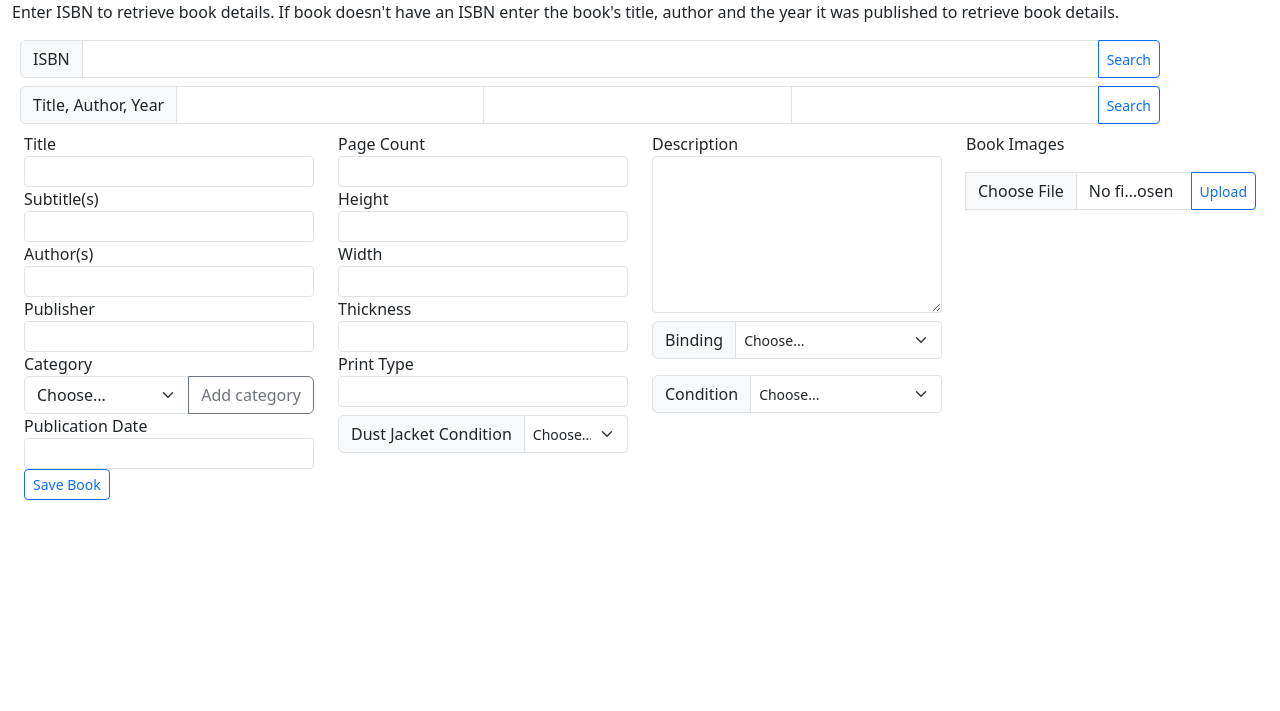
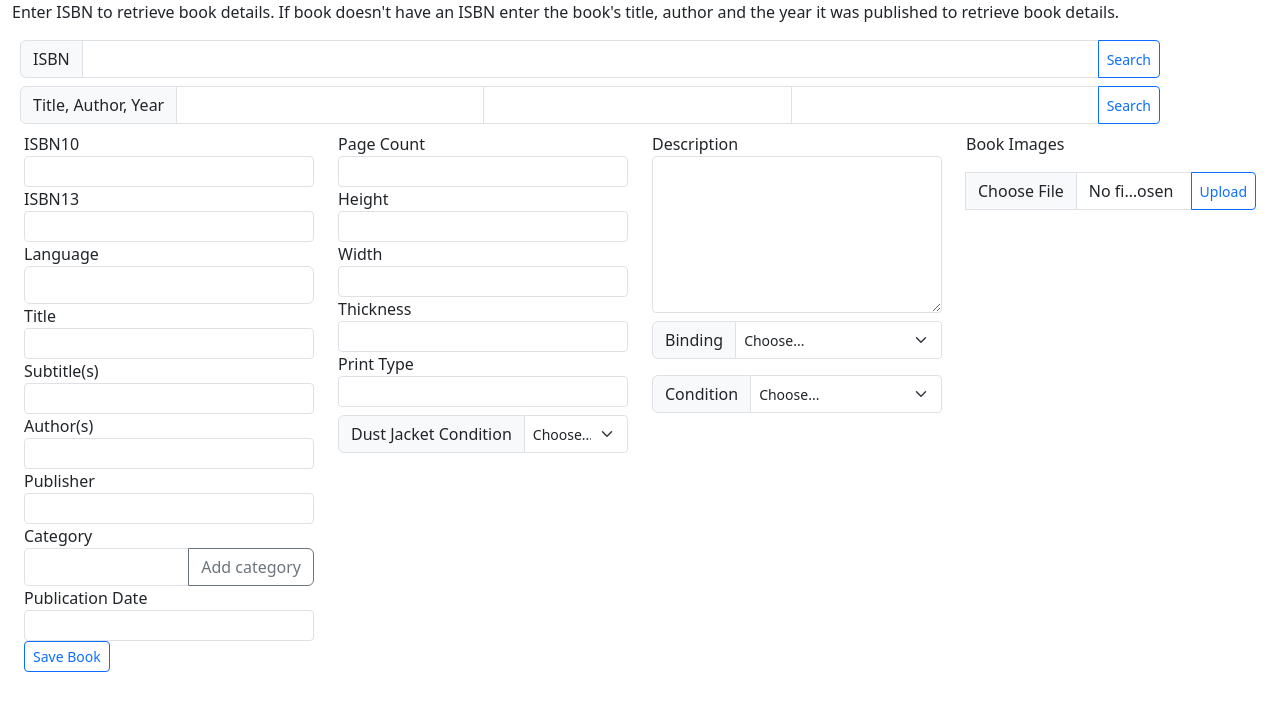
Before and after one commit to Strasseneck/HomelessBooks, a Django app: page /add_book in a window 1280 px wide. Shown: the part 56-767 px from the top of the page. Run offline with Django 4.2, Linux system fonts and the light colour scheme; data comes from the database, SQL or seed files in the repository; some libraries are stand-ins or nearby versions.

Commit message:
Fixed save book and save associated images

```diff
--- a/homelessbooks/books/models.py
+++ b/homelessbooks/books/models.py
@@ -2,6 +2,7 @@
 from django.core.validators import MinValueValidator
 
 class Book(models.Model):
+    bookid = models.CharField(max_length=8)
     isbn_10 = models.CharField(max_length=10)
     isbn_13 = models.CharField(max_length=13)
     title = models.CharField(max_length=750)
--- a/homelessbooks/books/static/books/styles.css
+++ b/homelessbooks/books/static/books/styles.css
@@ -8,12 +8,6 @@
     align-items: center;
 }
 
-#new-book-form {
-    display: flex;
-    flex-direction: column;
-    width: 40vw;
-    margin: 5vh;
-}
 #searches-container {
   margin-left: 0;
   padding: 0;
--- a/homelessbooks/books/templates/books/addbook.html
+++ b/homelessbooks/books/templates/books/addbook.html
@@ -28,11 +28,17 @@
   <!--new book form-->
   <div class="container-fluid" id="new-book-forms-container">
       <div class="mb-3">
-        <form name="new-book-form" formaction="{% url 'save_book' %}" method="post">
+        <form name="new-book-form" id="new-book-form">
           {% csrf_token %}
           <div class="row">
           <div class="col">
             <input type="hidden" id="book-id" name="book-id" value="">
+            <label for="book-isbn-10">ISBN10</label>
+            <input type="text" class="form-control form-control-sm" id="book-isbn-10" name="book-isbn-10">
+            <label for="book-isbn-13">ISBN13</label>
+            <input type="text" class="form-control form-control-sm" id="book-isbn-13" name="book-isbn-13">
+            <label for="book-language">Language</label>
+            <input type="text" class="form-control fomr-control-sm" id="book-language" name="book-language">
             <label for="book-title">Title</label>
             <input type="text" class="form-control form-control-sm" id="book-title" name="book-title">
             <label for="book-subtitles">Subtitle(s)</label>
@@ -43,7 +49,7 @@
             <input type="text" class="form-control form-control-sm" id="book-publisher" name="book-publisher">
             <label for="book-category">Category</label>
             <div class="input-group" id="book-category">
-              <select class="form-select" id="category-dropdown" aria-label="Select book category">
+              <select class="form-select" id="category-dropdown" name="book-category" aria-label="Select book category">
                 <option id="choose-category" selected>Choose...</option>
                 {% for category in categories %}
                 <option value="{{ category }}">{{ category }}</option>
@@ -111,12 +117,12 @@
             <div class="input-group mb-3">
               {% csrf_token %}
               <input type="file" accept="image/*" class="form-control" id="image-upload" name="image">
-              <input type="hidden" id="bookid-image-upload" name="bookid-image-upload" value="">
               <button class="btn btn-outline-primary btn-sm" id="image-upload-button" type="button">Upload</button>
             </div>
         </div>
+      </form>
         <div class="container">
-          <button class="btn btn-outline-primary btn-sm" formaction="{% url 'save_book' %}" method="post" id="save-book-button" type="submit">Save Book</button>
+          <button class="btn btn-outline-primary btn-sm" id="save-book-button" type="button">Save Book</button>
         </div>
       </div>
   </div>
--- a/homelessbooks/books/urls.py
+++ b/homelessbooks/books/urls.py
@@ -5,8 +5,8 @@
 urlpatterns = [
     path("", views.index, name="index"),
     path("add_book", views.add_book, name="add_book"),
+    path("save_images", views.save_images, name="save_images"),
     path("save_book", views.save_book, name="save_book"),
-    path("upload_image", views.upload_image, name="upload_image"),
-    path("get_api_keys", views.get_api_keys, name="get_api_keys"),
+    path("get_api_key", views.get_api_key, name="get_api_key"),
     path("inventory", views.inventory, name="inventory")
 ]
--- a/homelessbooks/books/views.py
+++ b/homelessbooks/books/views.py
@@ -20,17 +20,44 @@
              "categories": categories
         })
 
+def save_images(request):
+     # Check it's post
+     if request.method == "POST":
+          # Get book id
+          bookid = request.POST.get("bookId")
+
+          # Extract images
+          image_keys = [key for key in request.FILES.keys() if key.startswith("image")]
+
+          # Loop over and save
+          for key in image_keys:
+               image = request.FILES[key]
+               book_image = BookImage(image=image, bookid=bookid)
+               book_image.save()
+
+          # Return response if succesful
+          return JsonResponse({"message" : "Image saved successfully"})
+     else:
+          # For none post requests
+          return HttpResponseBadRequest("Invalid request method")
+
 def save_book(request):
      # Check it's post
      if request.method == "POST":
 
           # Get book data from form
           bookid = request.POST["book-id"]
+          isbn_10 = request.POST["book-isbn-10"]
+          isbn_13 = request.POST["book-isbn-13"]
           title = request.POST["book-title"]
+          language = request.POST["book-language"]
           subtitle = request.POST["book-subtitles"]
           authors = request.POST["book-authors"]
           publisher = request.POST["book-publisher"]
-          category = request.POST["book-category"]
+
+          # Check how category was sent
+          category = request.POST.get("book-category", None)
+
           published_date = request.POST["book-publication-date"]
           page_count = request.POST["book-page-count"]
           height = request.POST["book-height"]
@@ -42,12 +69,24 @@
           binding = request.POST.get("book-binding", None)
           condition = request.POST.get("book-condition", None)
 
-          # Get associated images
-          images = BookImage.objects.filter(bookid=bookid)
+          # Extract images
+          image_keys = [key for key in request.FILES.keys() if key.startswith("image_")]
+
+          print(image_keys)
+
+          # Loop over and save images
+          for key in image_keys:
+               image = request.FILES[key]
+               book_image = BookImage(image=image, bookid=bookid)
+               book_image.save()
 
           # Create data dict to pass
           data = {
+               "bookid": bookid,
+               "isbn_10": isbn_10,
+               "isbn_13": isbn_13,
                "title": title,
+               "language" : language,
                "subtitle": subtitle,
                "authors": authors,
                "publisher": publisher,
@@ -64,35 +103,26 @@
                "condition": condition,
           }
 
-          # Save book
+          # Make new book and save
           book = Book(**data)
           book.save()
+
+          # Get associated images
+          images = BookImage.objects.filter(bookid=bookid)
+
+          # Get the just added book
+          book = Book.objects.get(bookid=bookid)
           book.images.set(images)
           book.save()
+
           return JsonResponse({"message" : "Book saved successfully"})
      else:
           # For none post requests
           return HttpResponseBadRequest("Invalid request method")
 
-
-def upload_image(request):
-     # Check it's post
-     if request.method == "POST":
-          # Get image and save it
-          image = request.FILES["image"]
-          bookid = request.POST.get("bookId")
-          book_image = BookImage(image=image, bookid=bookid)
-          book_image.save()
-          # Return response if succesful
-          return JsonResponse({"message" : "Image saved successfully"})
-     else:
-          # For none post requests
-          return HttpResponseBadRequest("Invalid request method")
-
-def get_api_keys(request):
+def get_api_key(request):
     google_api_key = os.environ.get("GOOGLE_BOOKS_API_KEY")
-    deepl_api_key = os.environ.get("DEEPL_API_KEY")
-    return JsonResponse({"google_api_key": google_api_key, "deepl_api_key": deepl_api_key})
+    return JsonResponse({"google_api_key": google_api_key})
 
 def inventory(request):
     return
```
Also changed, not shown: homelessbooks/books/static/books/script.js (+35 -13 lines), homelessbooks/books/migrations/0008_book_bookid.py (added).
